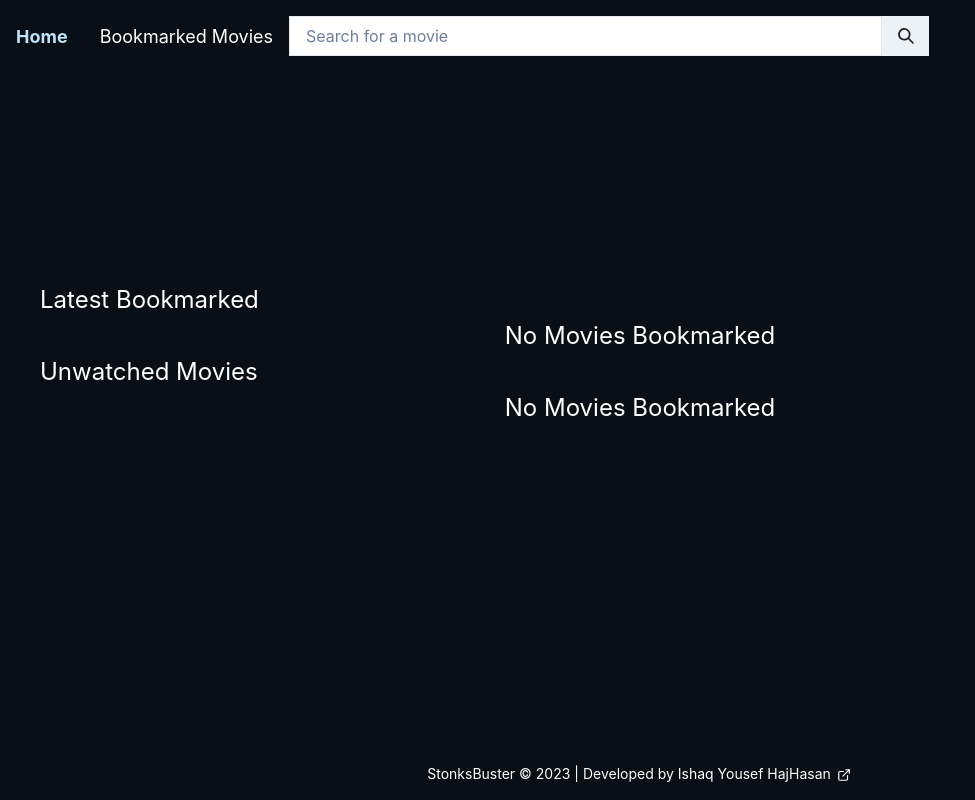
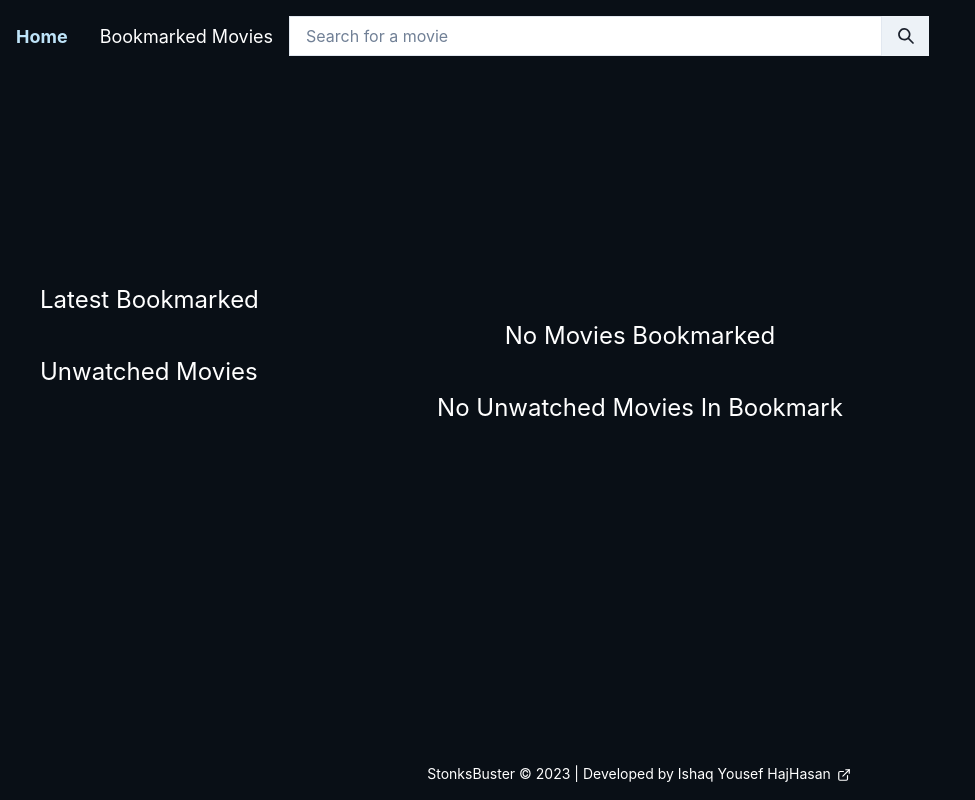
Before and after one commit to iyhasan/Stonks-Tech-Challenge, a Next.js app: page / in a window 1280 px wide. Shown: the whole page, without its empty margins (0-975 px from the left). Built offline with nearby package versions, Linux system fonts and the light colour scheme.

Commit message:
fix message for unwatched carousel and removed commented code

```diff
--- a/src/pages/index.tsx
+++ b/src/pages/index.tsx
@@ -52,7 +52,7 @@ export default function Home() {
       </Box>
       <Box width="100%">
         <Text fontSize="2xl">Unwatched Movies</Text>
-        <MovieCardCarousel movieList={randomUnWatchedMovies} emptyMessage="No Movies Bookmarked" />
+        <MovieCardCarousel movieList={randomUnWatchedMovies} emptyMessage="No Unwatched Movies In Bookmark" />
       </Box>
     </Flex>
   )
```
Also changed, not shown: src/components/bookmarked-movie-card.tsx (+0 -60 lines).
